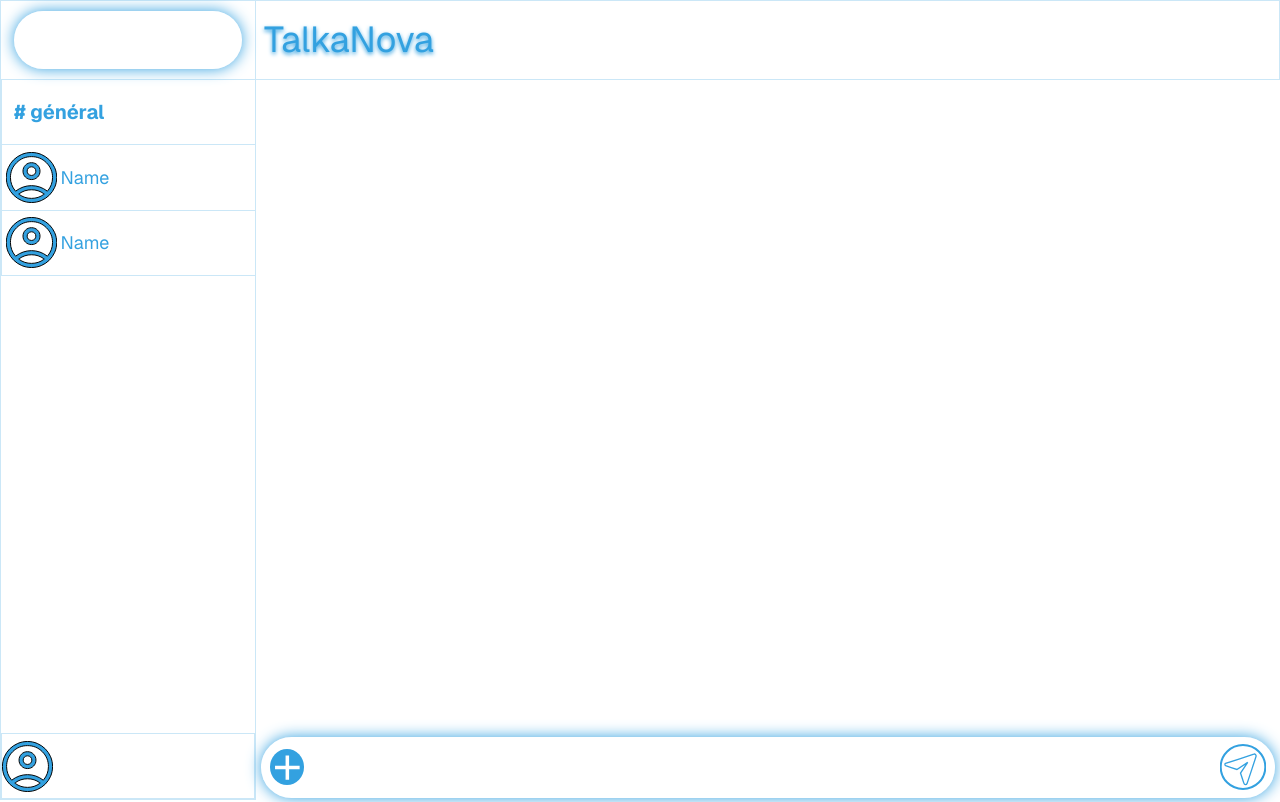
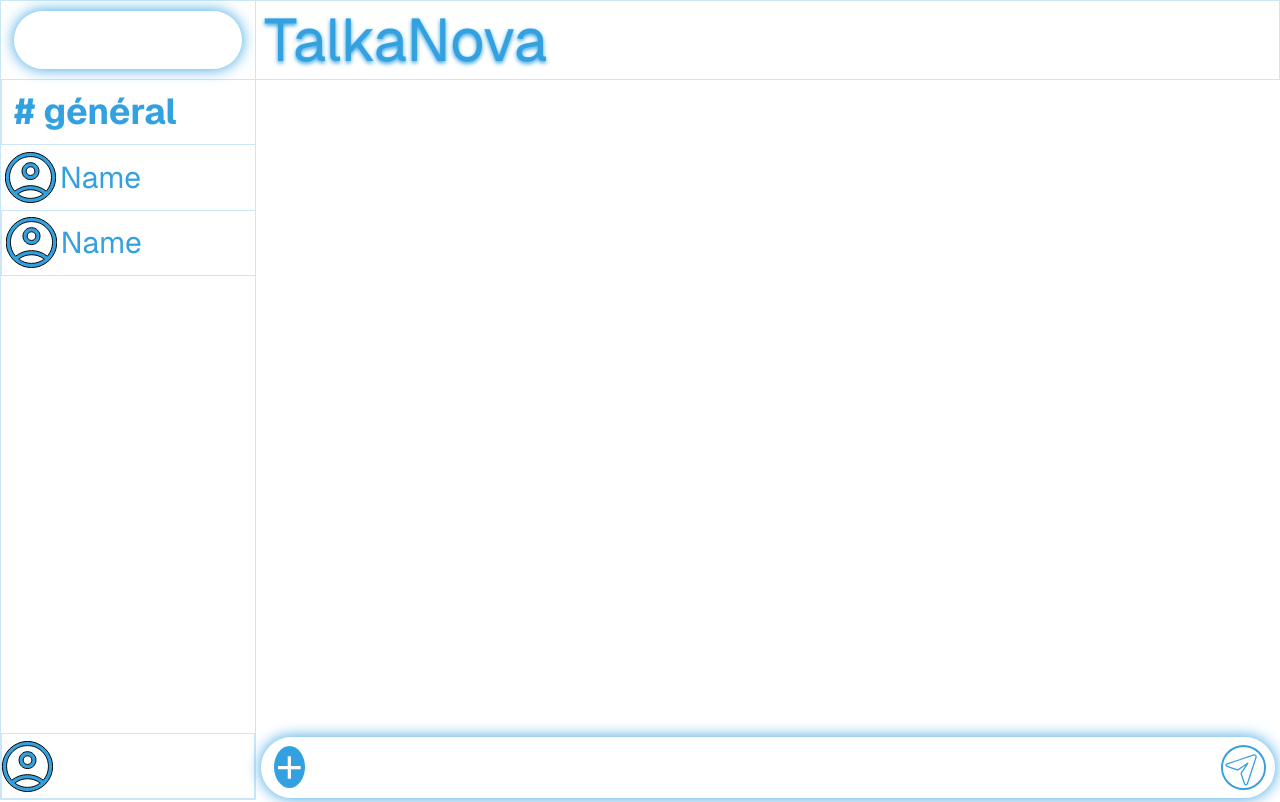
Before and after one commit to Imadzakxy/TalkaNova, a Next.js app: page /chat in a window 1280 px wide. Built offline with nearby package versions, Linux system fonts and the light colour scheme.

Commit message:
front-end

```diff
--- /dev/null
+++ b/lib/supabaseClient.ts
@@ -0,0 +1,6 @@
+import { createClient } from "@supabase/supabase-js";
+
+const supabaseUrl = process.env.NEXT_PUBLIC_SUPABASE_URL!;
+const supabaseAnonKey = process.env.NEXT_PUBLIC_SUPABASE_ANON_KEY!;
+
+export const supabase = createClient(supabaseUrl, supabaseAnonKey);
--- a/next.config.ts
+++ b/next.config.ts
@@ -1,11 +1,6 @@
-import type { NextConfig } from "next";
-
-const nextConfig: NextConfig = {
+/** @type {import('next').NextConfig} */
+const nextConfig = {
   output: "export",
-  distDir: "out",
-  images: {
-    unoptimized: true,
-  },
 };
 
-export default nextConfig;
+module.exports = nextConfig;
--- a/package.json
+++ b/package.json
@@ -4,13 +4,13 @@
   "private": true,
   "scripts": {
     "dev": "next dev --turbopack",
-    "build": "next build && next export",
+    "build": "next build",
     "start": "next start",
     "lint": "next lint",
-    "deploy": "gh-pages -d out",
-    "export": "next export"
+    "deploy": "firebase deploy"
   },
   "dependencies": {
+    "@supabase/supabase-js": "^2.56.0",
     "next": "15.4.6",
     "react": "19.1.0",
     "react-dom": "19.1.0"
--- a/src/app/components/Chat.tsx
+++ b/src/app/components/Chat.tsx
@@ -25,8 +25,7 @@ export default function Chat() {
     name?: string;
     photo?: string;
   } | null>(() => {
-    const saved = localStorage.getItem("activeChat");
-    return saved ? JSON.parse(saved) : { id: "general", type: "general" };
+    return { id: "general", type: "general" };
   });
 
   interface ChatMessage {
@@ -34,26 +33,18 @@ export default function Chat() {
     text: string;
     sender: string;
   }
-  const [messages, setMessages] = useState<string[]>([]);
 
-  useEffect(() => {
-    // Code exécuté uniquement dans le navigateur
-    const stored = localStorage.getItem("messages");
-    if (stored) {
-      setMessages(JSON.parse(stored));
-    }
-  }, []);
   if (!isMobile) {
     return (
       <>
         <div className="page h-full w-full grid grid-cols-5 grid-rows-10">
           <div className=" search col-start-1 row-start-1 border-1 border-[#33A1E040] flex items-center justify-center">
             <div className="search_bar w-[90%] h-[75%] flex items-center justify-center border-1 border-[rgba(255,255,255,0.3)] rounded-[60px] bg-[#FFFFFF30] font-sans shadow-[0_0_15px_#33A1E0]">
-              <div className="loop w-[12%] h-[80%] bg-no-repeat bg-contain bg-center bg-[url('/loop.svg')] ml-2 "></div>
+              <div className="loop w-[13%] h-[70%] bg-no-repeat bg-contain bg-center bg-[url('/loop.svg')] ml-3"></div>
               <input
                 type="text"
                 placeholder="Search"
-                className="w-full h-full border-0 bg-transparent text-[#FFFFFF60] text-[13px] sm:text-[16px] lg:text-lg p-2 focus:outline-none"
+                className="w-full h-full border-0 bg-transparent text-[#FFFFFF60] text-[16px] sm:text-[25px] lg:text-3xl p-2 focus:outline-none"
               />
             </div>
           </div>
@@ -66,18 +57,18 @@ export default function Chat() {
                   setActiveChat({ id: "general", type: "general" })
                 }
               >
-                <p className="text-[#33A1E0] text-[11px] sm:text-[16px] lg:text-xl font-bold p-1 ml-2">
+                <p className="text-[#33A1E0] text-[11px] sm:text-xl lg:text-4xl font-bold p-1 ml-2">
                   # général
                 </p>
               </div>
               <div
-                className="friend1 w-full h-[10%] border-1 border-[#33A1E040] border-t-0 border-r-0 cursor-pointer flex items-center"
+                className="friend1 w-full h-[10%] border-b-1 border-[#33A1E040] cursor-pointer flex items-center"
                 onClick={() =>
                   setActiveChat({ id: "friend1", type: "private" })
                 }
               >
                 <div className="profile w-[20%] h-[80%] bg-center bg-no-repeat bg-[url('/profile.svg')] bg-contain ml-1"></div>
-                <p className="text-[#33A1E0] text-[13px] sm:text-[16px] lg:text-lg p-1 flex justify-center items-center">
+                <p className="text-[#33A1E0] text-[13px] sm:text-xl lg:text-3xl p-1 flex justify-center items-center">
                   Name
                 </p>
               </div>
@@ -88,7 +79,7 @@ export default function Chat() {
                 }
               >
                 <div className="profile w-[20%] h-[80%] bg-center bg-no-repeat bg-[url('/profile.svg')] bg-contain ml-1"></div>
-                <p className="text-[#33A1E0] text-[13px] sm:text-[16px] lg:text-lg p-1 flex items-center justify-start">
+                <p className="text-[#33A1E0] text-[13px] sm:text-xl lg:text-3xl p-1 flex items-center justify-start">
                   Name
                 </p>
               </div>
@@ -96,7 +87,7 @@ export default function Chat() {
 
             <div className="parameters w-full h-[10%] border-1 border-[#33A1E040] flex flex-end items-center justify-center ">
               <div className="profile w-[28%] h-[90%] bg-center bg-contain bg-no-repeat bg-[url('/profile.svg')]"></div>
-              <p className="name text-[#FFFFFF] text-[11px] mt-2 sm:text-[16px] lg:text-lg p-1 w-[80%] h-full flex items-center justify-start">
+              <p className="name text-[#FFFFFF] text-[11px] mt-2 sm:text-xl lg:text-3xl p-1 w-[80%] h-full flex items-center justify-start">
                 MEEEE
               </p>
               <Link
@@ -107,7 +98,7 @@ export default function Chat() {
           </div>
           {activeChat?.type === "general" ? (
             <div className="bar col-span-4 col-start-2 row-start-1 border-1 border-[#33A1E040] border-l-0 bg-transparent flex flex-row items-center justify-between">
-              <h1 className="h-full flex flex-end justify-center items-center text-lg sm:text-4xl font-sans text-[#33A1E0] [text-shadow:_0_2px_4px_#33A1E0] [--tw-text-stroke:1px_#154D71] [text-stroke:var(--tw-text-stroke)] ml-2">
+              <h1 className="h-full flex flex-end justify-center items-center text-xl sm:text-4xl lg:text-6xl font-sans text-[#33A1E0] [text-shadow:_0_2px_4px_#33A1E0] [--tw-text-stroke:1px_#154D71] [text-stroke:var(--tw-text-stroke)] ml-2">
                 TalkaNova
               </h1>
               <button className="members w-[5%] h-[75%] bg-no-repeat bg-[url('/members.svg')] bg-center bg-contain cursor-pointer flex justify-end items-center mr-2"></button>
@@ -118,7 +109,7 @@ export default function Chat() {
               <p className="text-[#33A1E0] text-2xl p-1 flex items-center justify-start">
                 {activeChat?.id}
               </p>
-              <h1 className="h-full flex flex-end justify-end items-center text-4xl font-sans text-[#33A1E0] [text-shadow:_0_2px_4px_#33A1E0] [--tw-text-stroke:1px_#154D71] [text-stroke:var(--tw-text-stroke)] flex-grow mr-2">
+              <h1 className="h-full flex flex-end justify-end items-center text-xl sm:text-4xl lg:text-6xl  font-sans text-[#33A1E0] [text-shadow:_0_2px_4px_#33A1E0] [--tw-text-stroke:1px_#154D71] [text-stroke:var(--tw-text-stroke)] flex-grow mr-2">
                 TalkaNova
               </h1>
             </div>
@@ -129,14 +120,14 @@ export default function Chat() {
 
             <div className="send_part w-full h-[10%] flex items-center justify-center font-sans">
               <div className="send_bar h-[94%] w-[99%] flex items-center justify-center border-1 border-[rgba(255,255,255,0.3)] rounded-[60px] bg-[rgba(255,255,255,0.06)] shadow-[0_0_15px_#33A1E0]">
-                <button className="add_file lg:w-9.5 lg:h-9 sm:w-7 sm:h-6 w-4.5 h-4 bg-[#33A1E0] cursor-pointer border-0 rounded-[100%] flex justify-center items-center ml-1 sm:ml-2">
-                  <div className="add w-[75%] h-[70%] bg-center bg-contain bg-no-repeat bg-[url('/add.svg')]"></div>
+                <button className="add_file sm:w-[5%] sm:h-[50%] lg:w-[3.4%] lg:h-[70%] bg-[#33A1E0] cursor-pointer border-0 rounded-[100%] flex justify-center items-center ml-1 sm:ml-2 lg:ml-3">
+                  <div className="add w-[75%] h-[70%] bg-contain bg-center bg-no-repeat bg-[url('/add.svg')]"></div>
                 </button>
                 <input
                   type="text"
                   placeholder="Send message ..."
                   required
-                  className="w-full h-full text-[13px] sm:text-[16px] lg:text-lg flex items-center justify-center border-0 bg-transparent text-[#FFFFFF] focus:outline-nonen ml-2 focus:outline-none"
+                  className="w-full h-full text-[13px] sm:text-xl lg:text-3xl flex items-center justify-center border-0 bg-transparent text-[#FFFFFF] focus:outline-nonen ml-1 sm:ml-2 lg:ml-3 focus:outline-none"
                 />
                 <button className="send w-[5%] h-[80%] bg-center bg-contain bg-no-repeat bg-[url('/send.svg')] mr-2"></button>
               </div>
@@ -207,7 +198,7 @@ export default function Chat() {
 
               <div className="parameters w-full h-[10%] border-t-1 border-[#33A1E040] flex flex-end items-center justify-center ">
                 <div className="profile w-[20%] h-[80%] bg-center bg-contain bg-no-repeat bg-[url('/profile.svg')]"></div>
-                <p className="name text-[#FFFFFF] mt-2 text-2xl p-1 w-[80%] h-full flex items-center justify-start">
+                <p className="name text-[#FFFFFF] mt-2 text-2xl w-[80%] h-[80%] flex items-center justify-start">
                   MEEEE
                 </p>
                 <Link
--- a/src/app/components/LogIn.tsx
+++ b/src/app/components/LogIn.tsx
@@ -21,7 +21,7 @@ export default function LogIn() {
               required
               className="w-full h-full flex items-center justify-center front-sans border-0 bg-transparent text-[#ffffff] p-5 focus:outline-none"
             />
-            <div className="user w-[12%] h-[75%] bg-center bg-contain bg-no-repeat bg-[url('/user.svg')] mr-2 sm:mr-0"></div>
+            <div className="user w-[12%] h-[75%] bg-center bg-contain bg-no-repeat bg-[url('/user.svg')] mr-2 sm:mr-0 lg:mr-[2px]"></div>
           </div>
 
           <div className="input_pass h-[30%] w-[85%] flex items-center justify-center border-1 border-[rgba(255,255,255,0.25)] rounded-[15px] bg-transparent shadow-[0_5px_10px_rgba(0,0,0,0.3)] mt-4">
```
Also changed, not shown: 1 other file (tests, documents, lock files or other folders).
